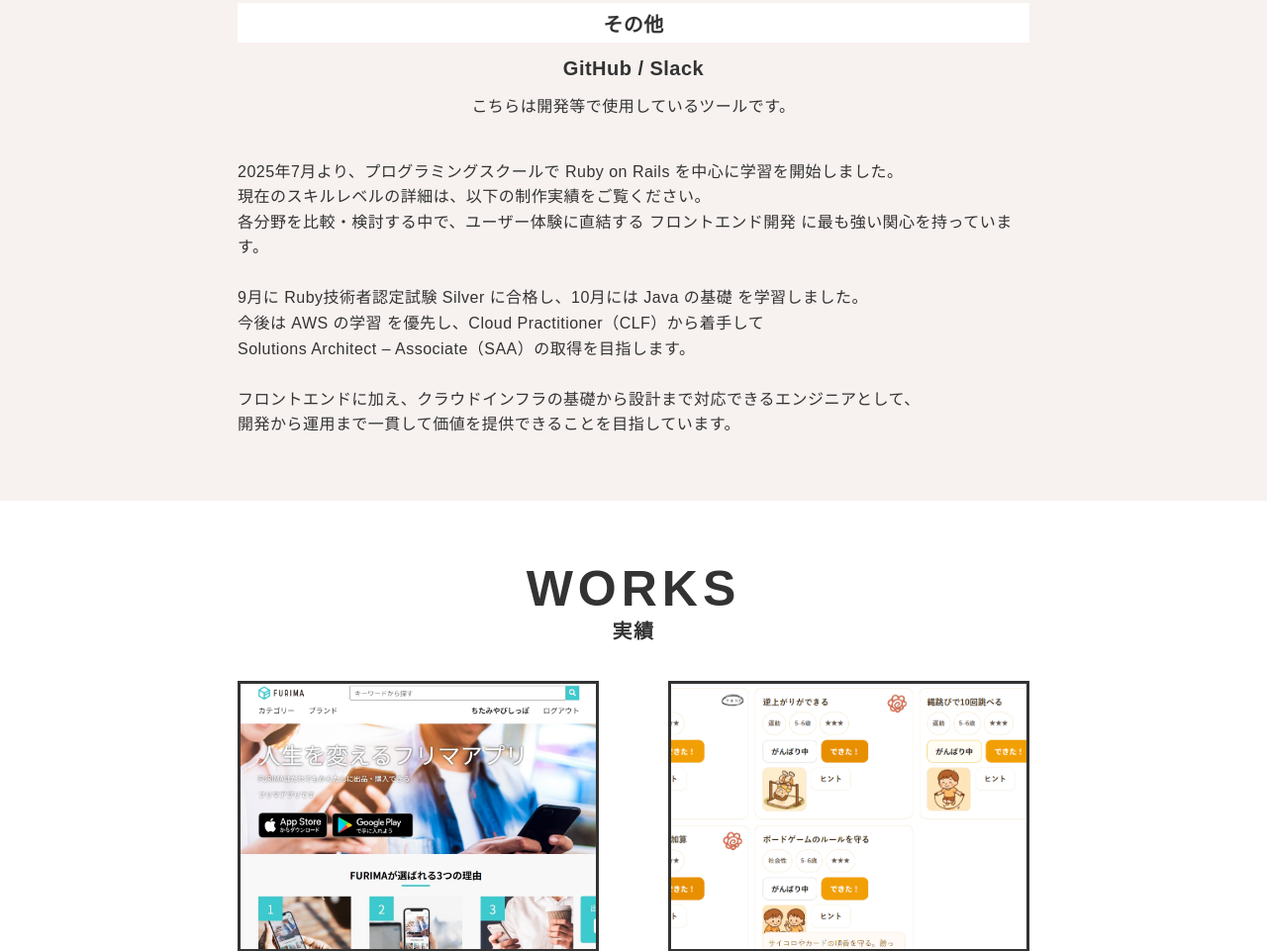
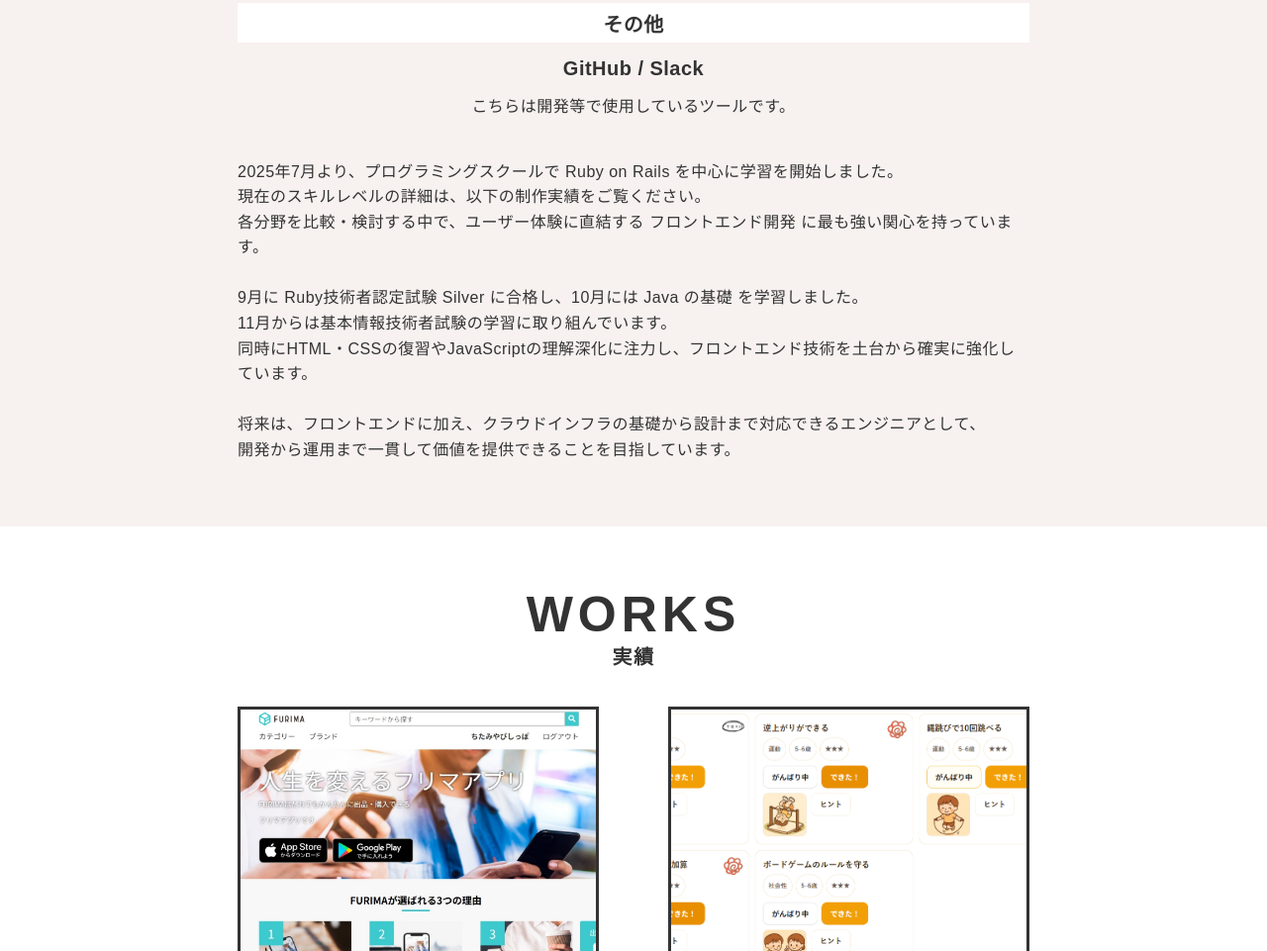
Before and after one commit to tatsurok0519/portfolio-site, a plain HTML site: page index.html in a window 1280 px wide. Shown: the part 2025-2986 px from the top of the page at 99% size. Drawn offline with nearby package versions, Linux system fonts and the light colour scheme.

Commit message:
AWSデプロイその７

```diff
--- a/index.html
+++ b/index.html
@@ -141,10 +141,10 @@
               各分野を比較・検討する中で、ユーザー体験に直結する フロントエンド開発 に最も強い関心を持っています。<br>
               <br>
               9月に Ruby技術者認定試験 Silver に合格し、10月には Java の基礎 を学習しました。<br>
-              今後は AWS の学習 を優先し、Cloud Practitioner（CLF）から着手して<br>
-              Solutions Architect – Associate（SAA）の取得を目指します。<br>
+              11月からは基本情報技術者試験の学習に取り組んでいます。<br>
+              同時にHTML・CSSの復習やJavaScriptの理解深化に注力し、フロントエンド技術を土台から確実に強化しています。<br>
               <br>
-              フロントエンドに加え、クラウドインフラの基礎から設計まで対応できるエンジニアとして、<br>
+              将来は、フロントエンドに加え、クラウドインフラの基礎から設計まで対応できるエンジニアとして、<br>
               開発から運用まで一貫して価値を提供できることを目指しています。<br>
             </p>
           </div>
```
